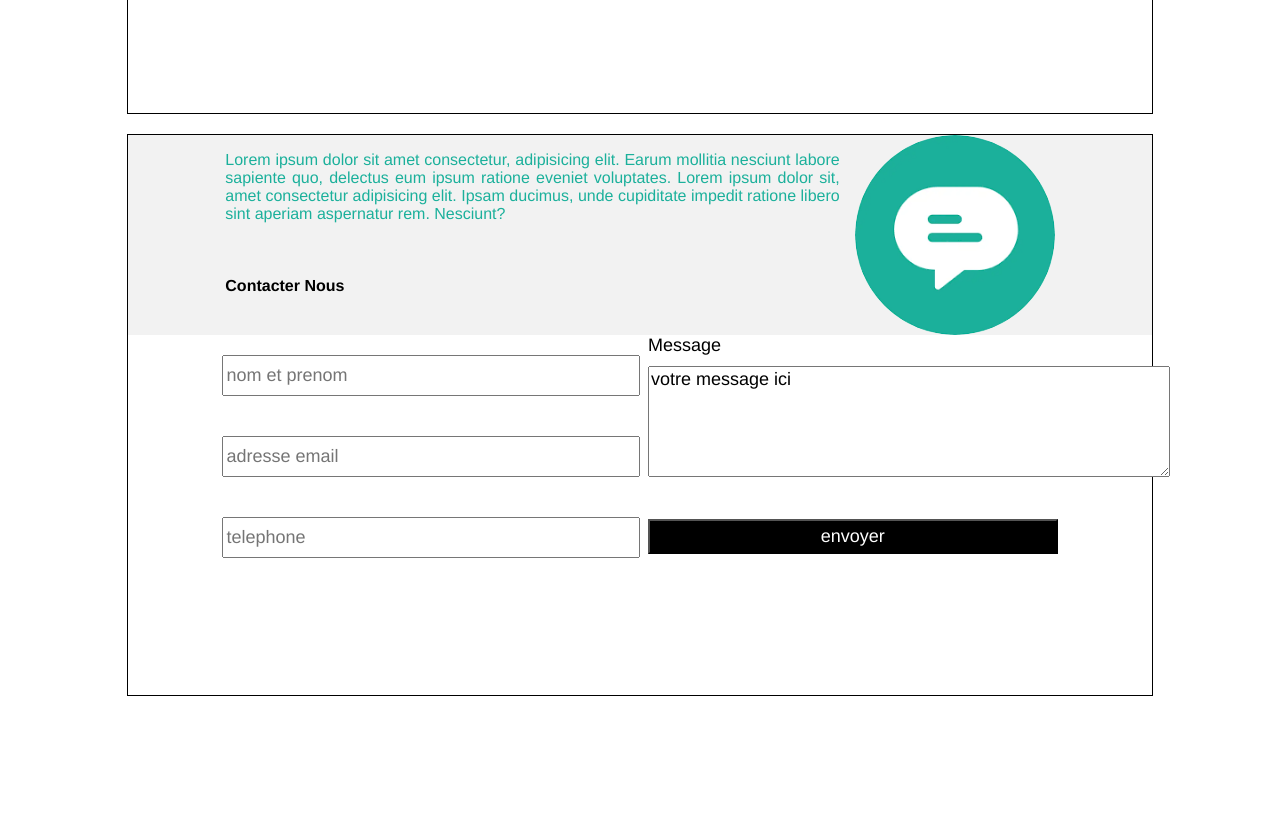
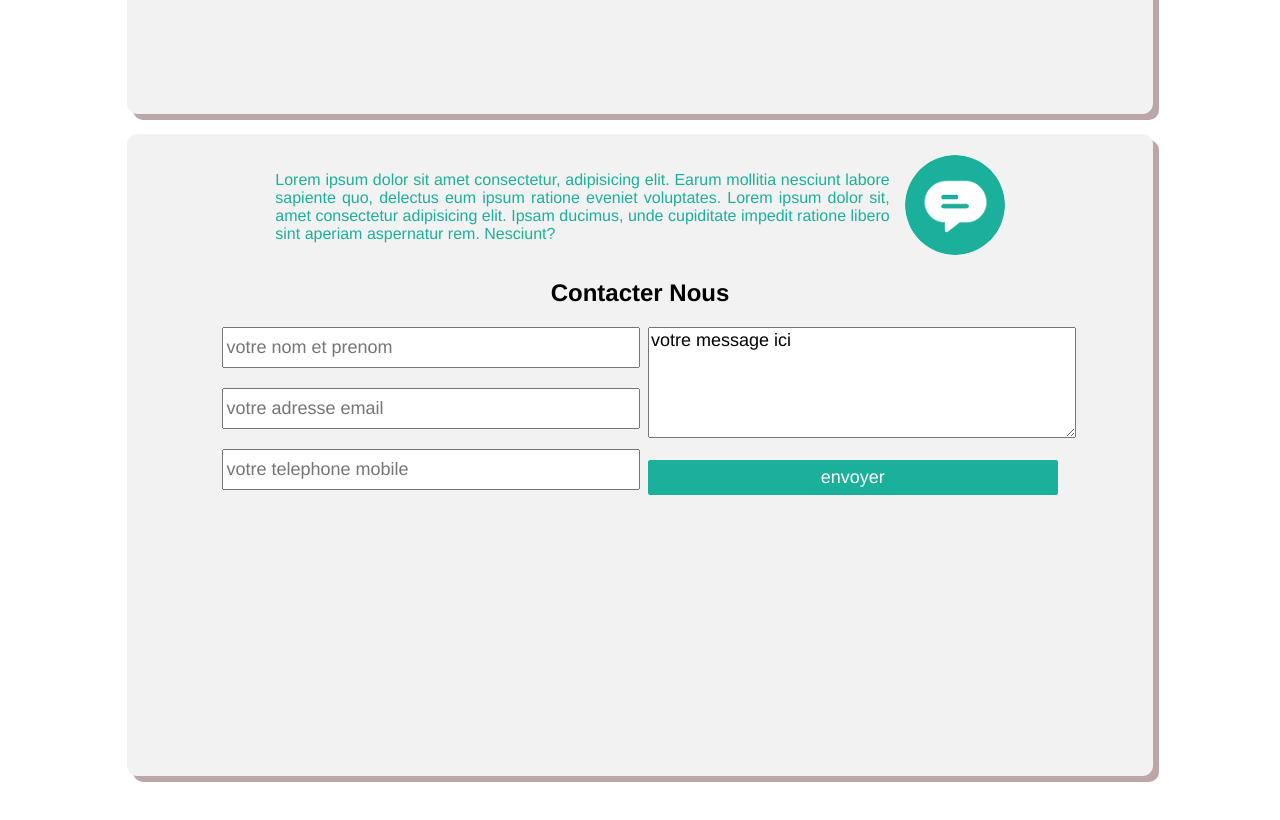
Before and after one commit to Mbo1a/OpenClassOffline, a plain HTML site: page HtmlCSS/onePage/practise/onePage-image-2/index.html in a window 1280 px wide. Shown: the part 1180-2000 px from the top of the page. Before the commit the page ends 1896 px from the top, so only its background shows below. Drawn offline with Linux system fonts and the light colour scheme.

Commit message:
target.element

```diff
--- a/HtmlCSS/onePage/practise/onePage-image-2/css/style.css
+++ b/HtmlCSS/onePage/practise/onePage-image-2/css/style.css
@@ -2,6 +2,8 @@ body {
     font-family: 'Franklin Gothic Medium', 'Arial Narrow', Arial, sans-serif;
     margin: auto;
 }
+
+
 
 p {
     text-align: center;
@@ -16,9 +18,12 @@ main {
     align-content:center;
 }
 section {
-    border: 1px solid #000;
+    border: 1px solid #f2f2f2;
     height: 70vh;
     width: 80%;
+    background-color: #f2f2f2;
+    box-shadow: 6px 6px 0px #bda6a6;
+    border-radius: 10px;
 }
 
 section:nth-child(1) {
@@ -26,10 +31,8 @@ section:nth-child(1) {
     flex-direction: row;
     flex-wrap: wrap;
     gap: 10px;
-    background-color: #F6F6F6;
     justify-content: center;
     margin-top: 70px;
-    border: 1px solid #000;
     height: 50vh;
     align-content: center;
 }
@@ -73,27 +76,26 @@ img {
 }
 
 section:nth-child(3) {
-    margin-bottom: 20px;
-    /* background-color: #F2AB11; */
+    margin-bottom: 50px;
+    height: 80vh;
 }
 
 section:nth-child(3) p {
-    margin-bottom: 30px;
-    /* border: 1px solid #000; */
     width: 60%;
     text-align: justify;
-    background-color: #f2f2f2;
 }
 b {
     color: black;
+    text-align: center;
 }
 label {
     margin-bottom: 10px;
 }
 textarea {
-    margin-top: 10px;
+    /* margin-top: 10px; */
 }
 .micro {
+    margin-top: 20px;
     display: flex;
     flex-direction: row;
     flex-wrap: wrap;
@@ -101,13 +103,13 @@ textarea {
     justify-content: center;
     align-content: center;
     gap: 15px;
+    margin-bottom: 20px
 
 }
 
-.micro p {
+.micro p, .micro img {
     color: #1BB09B;
-    /* text-align: justify; */
-    /* width: 50%; */
+    /* border: 1px solid #000; */
 }
 
 .formulaire {
@@ -116,15 +118,23 @@ textarea {
     flex-wrap: wrap;
     justify-content: center;
     gap: 16px;
-    /* border: 1px solid #000; */
+    margin-top: 20px;
+    margin-bottom: 10px;
 }
 .form-group {
     width: 40%;
+    /* border: 1px solid #000; */
 }
 
 input[type="submit"] {
-    background-color: #000;
+    border: 1px solid #1BB09B;
+    border-radius: 2px;
+    background-color: #1BB09B;
     color: #fff;
+    height: 35px;
+    width: 100%;
+    font-size: 18px;
+    font-family: inherit;
 }
 textarea {
     font-size: 18px;
@@ -134,11 +144,11 @@ textarea {
     border-radius: 100px;
 }
 
-input, label {
+.input {
     height: 35px;
     width: 100%;
     font-size: 18px;
     font-family: inherit;
     margin-bottom: 20px;
-    margin-top: 20px;
+    /* margin-top: 20px; */
 }
--- a/HtmlCSS/onePage/practise/onePage-image-2/index.html
+++ b/HtmlCSS/onePage/practise/onePage-image-2/index.html
@@ -55,22 +55,19 @@
                 <p>
                     Lorem ipsum dolor sit amet consectetur, adipisicing elit. Earum mollitia nesciunt labore sapiente quo, delectus eum ipsum ratione eveniet voluptates.
                     Lorem ipsum dolor sit, amet consectetur adipisicing elit. Ipsam ducimus, unde cupiditate impedit ratione libero sint aperiam aspernatur rem. Nesciunt?
-                    <br><br><br><br>
-                    <b>Contacter Nous</b>
                 </p>
-                <img src="image/message.png" alt="micro">
+                <img src="image/message.png" style="width: 100px; height: 100px;" alt="micro">
             </div>
 
+            <h2 style="text-align: center;">Contacter Nous</h2>
             <form class="formulaire">
                 <div class="form-group">
-                    <input type="text" placeholder="nom et prenom"><br>
-                    <input type="email" placeholder="adresse email"><br>
-                    <input type="tel" placeholder="telephone">
+                    <input class="input" type="text" placeholder="votre nom et prenom"><br>
+                    <input class="input" type="email" placeholder="votre adresse email"><br>
+                    <input class="input" type="tel" placeholder="votre telephone mobile">
                 </div>
                 <div class="form-group">
-                    <label for="">Message</label><br>
-                    <textarea name="" id="" value="" cols="48" rows="5">votre message ici</textarea><br><br>
-                    <!-- <textarea name="" id="" value="votre message ici" cols="30" rows="3"></textarea> -->
+                    <textarea name="" id="" value="" cols="39" rows="5">votre message ici</textarea><br><br>
                     <input type="submit" value="envoyer">
                 </div>
             </form>
```
